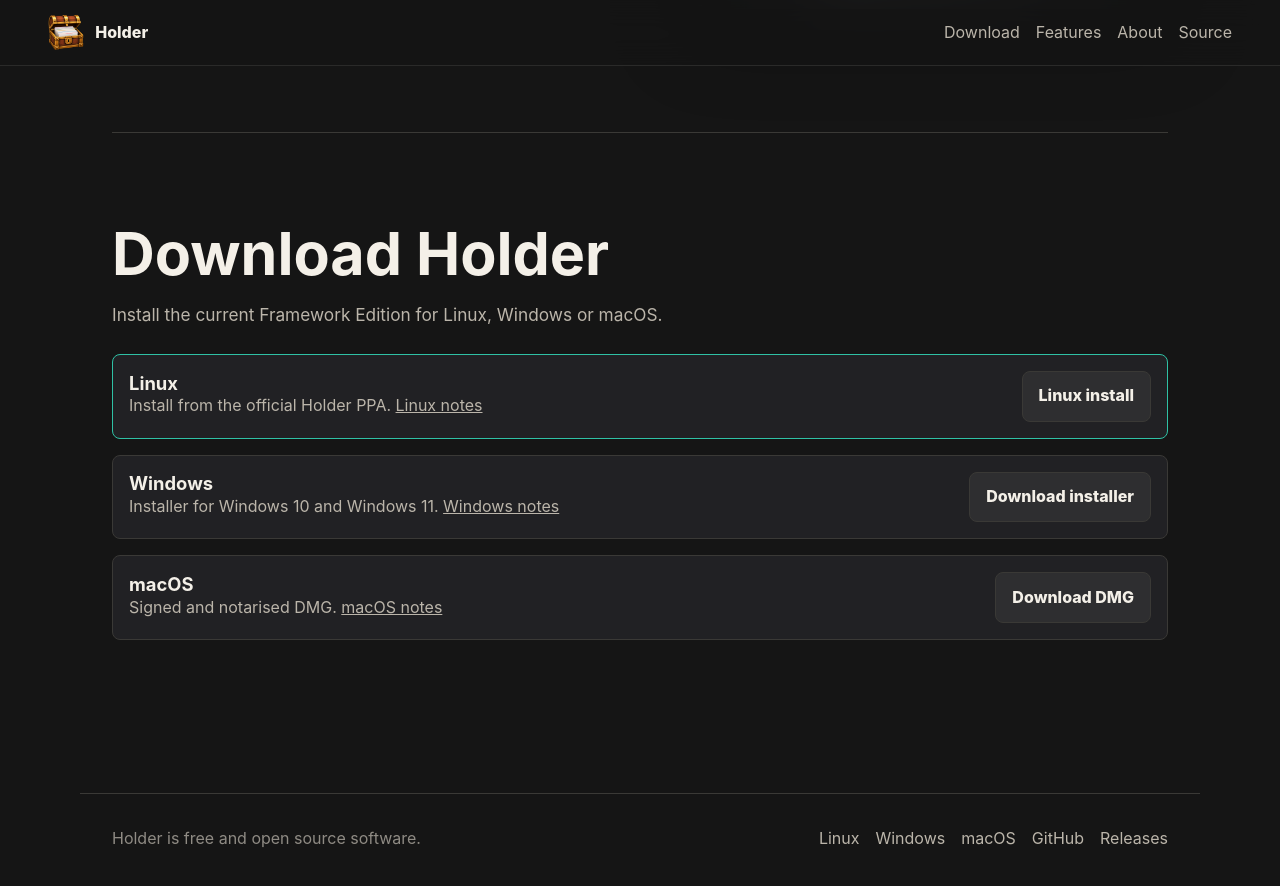
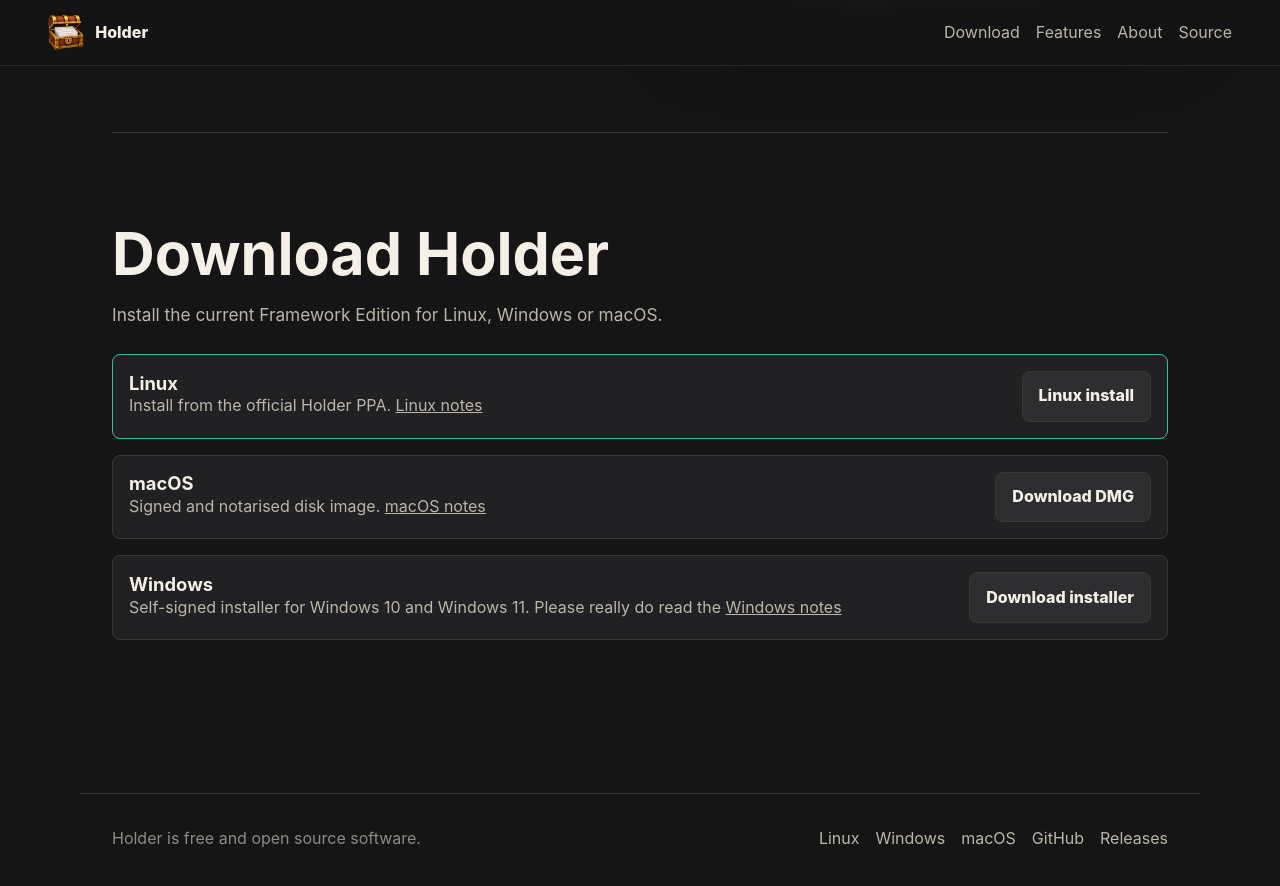
Before and after one commit to HolderTeam/holder-website, a Jekyll site: the page built from index.md, in a window 1280 px wide and 900 px high, scrolled down 686 px. Shown: the top 886 px of the window. Built offline with Jekyll 4.4.1, drawn with Linux system fonts in a browser that asks for light colours.

Commit message:
Point out windows notes.

```diff
--- a/index.md
+++ b/index.md
@@ -41,21 +41,21 @@ title: Holder
       <a class="button secondary" href="{{ '/linux/' | relative_url }}">Linux install</a>
     </article>
 
+    <article class="platform-card" data-platform-card="macos">
+      <div>
+        <h3>macOS</h3>
+        <p>Signed and notarised disk image. <a class="muted-link" href="{{ '/macos/' | relative_url }}">macOS notes</a></p>
+      </div>
+      <a class="button secondary" href="https://github.com/HolderTeam/holder-release/releases/download/holder-v0.1.7/Holder-macos-0.1.7.dmg" data-download-asset="macos">Download DMG</a>
+    </article>
+
     <article class="platform-card" data-platform-card="windows">
       <div>
         <h3>Windows</h3>
-        <p>Installer for Windows 10 and Windows 11. <a class="muted-link" href="{{ '/windows/' | relative_url }}">Windows notes</a></p>
+        <p>Self-signed installer for Windows 10 and Windows 11. Please really do read the <a class="muted-link" href="{{ '/windows/' | relative_url }}">Windows notes</a></p>
       </div>
       <a class="button secondary" href="https://github.com/HolderTeam/holder-release/releases/download/holder-v0.1.7/Holder-windows-0.1.7-dev-Setup.exe" data-download-asset="windows">Download installer</a>
     </article>
 
-    <article class="platform-card" data-platform-card="macos">
-      <div>
-        <h3>macOS</h3>
-        <p>Signed and notarised DMG. <a class="muted-link" href="{{ '/macos/' | relative_url }}">macOS notes</a></p>
-      </div>
-      <a class="button secondary" href="https://github.com/HolderTeam/holder-release/releases/download/holder-v0.1.7/Holder-macos-0.1.7.dmg" data-download-asset="macos">Download DMG</a>
-    </article>
-
   </div>
 </section>
```
